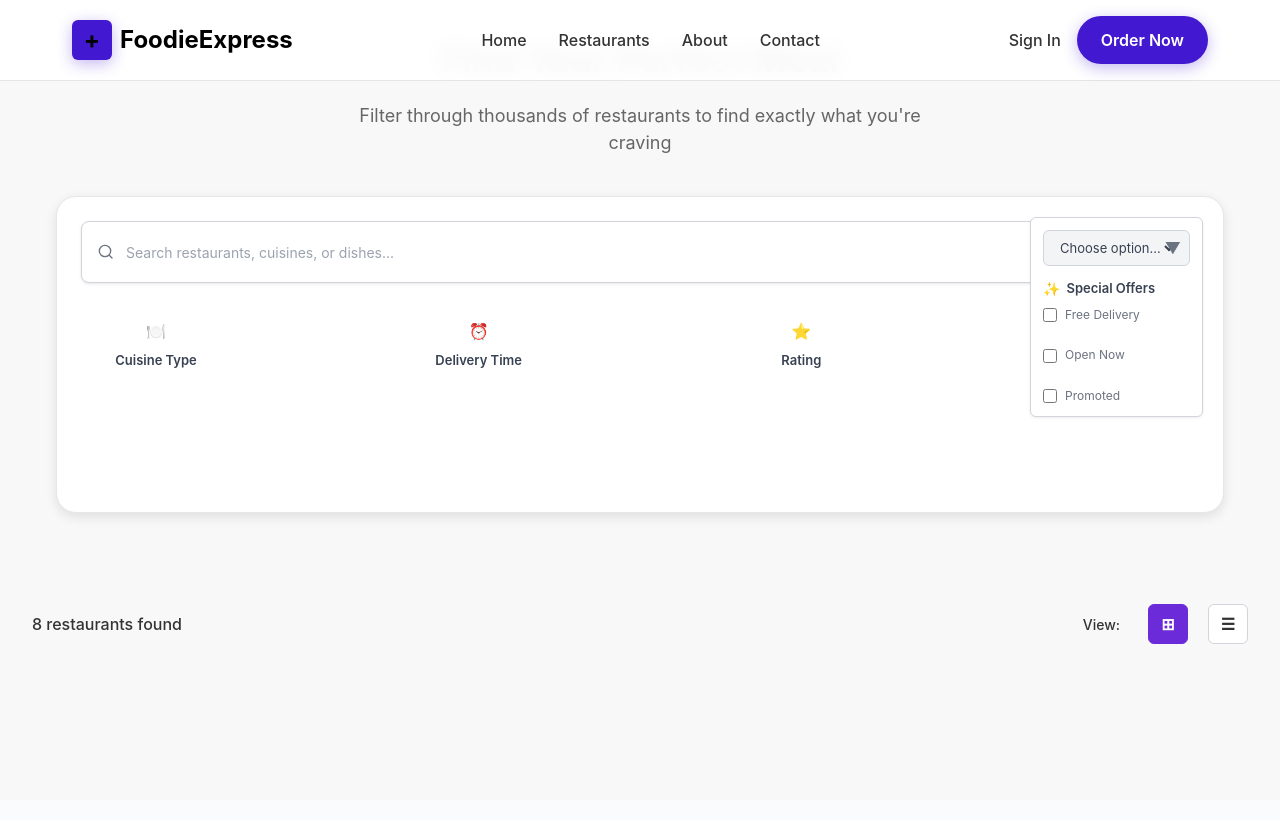
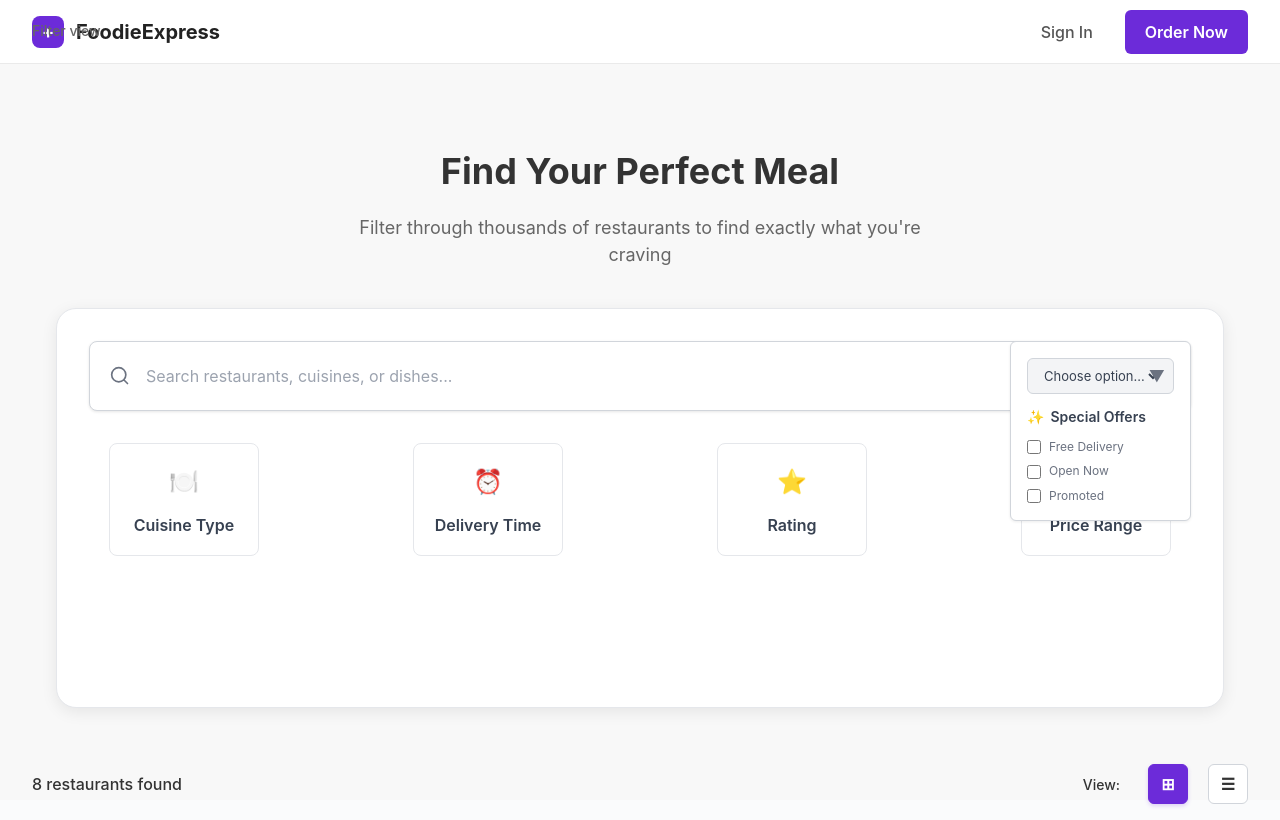
Before and after one commit to foodieEXPRESS/foodieEXPRESS_borN2Code, a React (Vite) app in the folder client/: page /restaurant-search in a window 1280 px wide. Built offline with nearby package versions, Linux system fonts and the light colour scheme.

Commit message:
befor charfed

```diff
--- a/client/src/pages/5Mohamed/RestaurantSearch/SearchBar.tsx
+++ b/client/src/pages/5Mohamed/RestaurantSearch/SearchBar.tsx
@@ -3,7 +3,7 @@ import React from 'react';
 const SearchBar: React.FC = () => (
   <div className="MA__search-bar">
     <div className="MA__search-icon">
-      <svg width="16" height="16" viewBox="0 0 24 24" fill="none" xmlns="http://www.w3.org/2000/svg">
+      <svg width="20" height="20" viewBox="0 0 24 24" fill="none" xmlns="http://www.w3.org/2000/svg">
         <path d="M21 21L16.514 16.506L21 21ZM19 10.5C19 15.194 15.194 19 10.5 19C5.806 19 2 15.194 2 10.5C2 5.806 5.806 2 10.5 2C15.194 2 19 5.806 19 10.5Z" stroke="#6B7280" strokeWidth="2" strokeLinecap="round" strokeLinejoin="round"/>
       </svg>
     </div>
@@ -17,7 +17,7 @@ const SearchBar: React.FC = () => (
         <option>Choose option...</option>
       </select>
       <span className="MA__dropdown-arrow">
-        <svg width="12" height="12" viewBox="0 0 24 24" fill="none" xmlns="http://www.w3.org/2000/svg">
+        <svg width="16" height="16" viewBox="0 0 24 24" fill="none" xmlns="http://www.w3.org/2000/svg">
           <path d="M6 9L12 15L18 9" stroke="#6B7280" strokeWidth="2" strokeLinecap="round" strokeLinejoin="round"/>
         </svg>
       </span>
--- a/client/src/pages/5Mohamed/RestaurantSearch/index.tsx
+++ b/client/src/pages/5Mohamed/RestaurantSearch/index.tsx
@@ -1,5 +1,4 @@
 import React, { useState } from 'react';
-import Navbar from '../LandingPage/Navbar';
 import SearchBar from './SearchBar';
 import FilterCategories from './FilterCategories';
 import SpecialOffers from './SpecialOffers';
@@ -10,7 +9,20 @@ const RestaurantSearch: React.FC = () => {
 
   return (
     <div className="MA__restaurant-search">
-      <Navbar />
+      {/* Custom Header for Restaurant Search */}
+      <div className="MA__search-header">
+        <div className="MA__filter-view-text">Filter view</div>
+        <div className="MA__search-logo">
+          <div className="MA__search-logo-icon">
+            <span>+</span>
+          </div>
+          <span className="MA__search-logo-text">FoodieExpress</span>
+        </div>
+        <div className="MA__search-auth">
+          <a href="#signin" className="MA__search-signin">Sign In</a>
+          <button className="MA__search-order-btn">Order Now</button>
+        </div>
+      </div>
 
       <div className="MA__search-main">
         <div className="MA__search-title">Find Your Perfect Meal</div>
--- a/client/src/pages/5Mohamed/styles.css
+++ b/client/src/pages/5Mohamed/styles.css
@@ -873,6 +873,7 @@
   padding: 0 32px;
   border-bottom: 1px solid #EAEAEA;
   box-shadow: none;
+  position: relative;
 }
 
 .MA__search-logo {
@@ -934,6 +935,17 @@
 
 .MA__search-order-btn:hover {
   background: #5b21b6;
+}
+
+/* Filter View Header Text */
+.MA__filter-view-text {
+  position: absolute;
+  top: 20px;
+  left: 32px;
+  font-size: 14px;
+  color: #666666;
+  font-weight: 500;
+  z-index: 1001;
 }
 
 /* =============================
@@ -959,6 +971,7 @@
   display: flex;
   flex-direction: column;
   align-items: center;
+  padding-top: 80px;
 }
 
 .MA__search-title {
@@ -1000,11 +1013,12 @@
 /* Search and Filter Card */
 .MA__search-card {
   background: #fff;
-  width: 1168px;
-  height: 317px;
+  width: 100%;
+  max-width: 1200px;
+  min-height: 400px;
   border-radius: 20px;
-  box-shadow: 0 4px 12px rgba(0,0,0,0.1);
-  padding: 24px;
+  box-shadow: 0 4px 16px rgba(0,0,0,0.08);
+  padding: 32px;
   margin-bottom: 32px;
   border: 1px solid #e5e7eb;
   position: relative;
@@ -1019,13 +1033,14 @@
   background: #ffffff;
   border-radius: 8px;
   box-shadow: 0 1px 3px rgba(0,0,0,0.1);
-  padding: 12px 16px;
-  margin-bottom: 24px;
+  padding: 16px 20px;
+  margin-bottom: 32px;
   border: 1px solid #d1d5db;
   display: flex;
   align-items: center;
-  gap: 12px;
+  gap: 16px;
   width: 100%;
+  position: relative;
 }
 
 .MA__filter-toggle-btn {
@@ -1057,17 +1072,17 @@
   flex: 1;
   border: none;
   outline: none;
-  font-size: 14px;
+  font-size: 16px;
   color: #374151;
   background: transparent;
   min-width: 0;
   padding: 0;
-  height: 20px;
+  height: 24px;
 }
 
 .MA__search-input::placeholder {
   color: #9ca3af;
-  font-size: 14px;
+  font-size: 16px;
 }
 
 /* Filter Categories Row */
@@ -1076,24 +1091,26 @@
   justify-content: space-between;
   align-items: center;
   margin-bottom: 24px;
-  gap: 20px;
-  margin-top: 24px;
+  gap: 32px;
+  margin-top: 32px;
   width: 100%;
+  padding: 0 20px;
 }
 
 .MA__filter-category {
   display: flex;
   flex-direction: column;
   align-items: center;
-  gap: 6px;
-  cursor: pointer;
-  padding: 12px 8px;
+  gap: 12px;
+  cursor: pointer;
+  padding: 20px 16px;
   border-radius: 8px;
   transition: background-color 0.2s;
   min-width: 120px;
   flex: 1;
   text-align: center;
   max-width: 150px;
+  border: 1px solid #e5e7eb;
 }
 
 .MA__filter-category:hover {
@@ -1106,10 +1123,11 @@
   justify-content: center;
   color: #374151;
   margin-bottom: 4px;
+  font-size: 24px;
 }
 
 .MA__filter-category-text {
-  font-size: 13px;
+  font-size: 16px;
   color: #374151;
   font-weight: 600;
   text-align: center;
@@ -1204,12 +1222,12 @@
 /* Special Offers Section */
 .MA__special-offers-section {
   position: absolute;
-  top: 20px;
-  right: 20px;
+  top: 32px;
+  right: 32px;
   background: #ffffff;
   border-radius: 6px;
-  padding: 12px;
-  min-width: 160px;
+  padding: 16px;
+  min-width: 180px;
   z-index: 10;
   box-shadow: 0 1px 3px rgba(0,0,0,0.08);
   border: 1px solid #d1d5db;
@@ -1219,10 +1237,10 @@
   display: flex;
   align-items: center;
   gap: 6px;
-  font-size: 13px;
+  font-size: 14px;
   font-weight: 600;
   color: #374151;
-  margin-bottom: 8px;
+  margin-bottom: 12px;
 }
 
 .MA__special-offers-icon {
@@ -1282,7 +1300,7 @@
 .MA__offers-checkboxes {
   display: flex;
   flex-direction: column;
-  gap: 4px;
+  gap: 8px;
   margin-top: 8px;
 }
 
@@ -1291,11 +1309,6 @@
   font-weight: 700;
   color: #222;
   margin-bottom: 16px;
-}
-
-.MA__offers-checkboxes {
-  display: flex;
-  gap: 24px;
 }
 
 .MA__checkbox-item {
@@ -1333,6 +1346,7 @@
   border: 1px solid #e5e7eb;
   margin-bottom: 24px;
   padding: 24px;
+  margin-top: 24px;
 }
 
 /* Restaurant Search Grid View */
@@ -1610,7 +1624,7 @@
   justify-content: space-between;
   padding: 16px 0;
   position: absolute;
-  bottom: -60px;
+  bottom: -80px;
   left: 0;
   right: 0;
   width: 100%;
@@ -1655,6 +1669,7 @@
   cursor: pointer;
   transition: all 0.2s;
   margin-left: 8px;
+  font-size: 16px;
 }
 
 .MA__view-btn:hover {
@@ -1665,6 +1680,8 @@
   background: #6C2BD9;
   border-color: #6C2BD9;
   color: #fff;
+  font-weight: bold;
+  box-shadow: 0 2px 4px rgba(108, 43, 217, 0.2);
 }
 
 .MA__view-icon {
```
